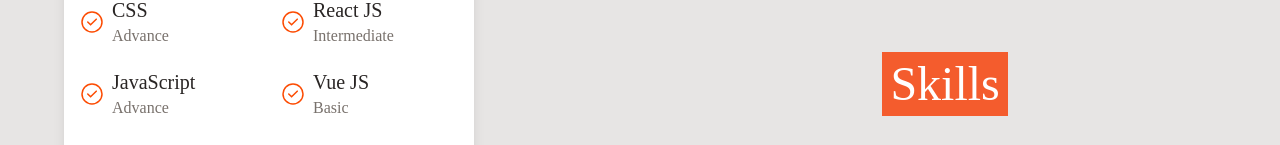
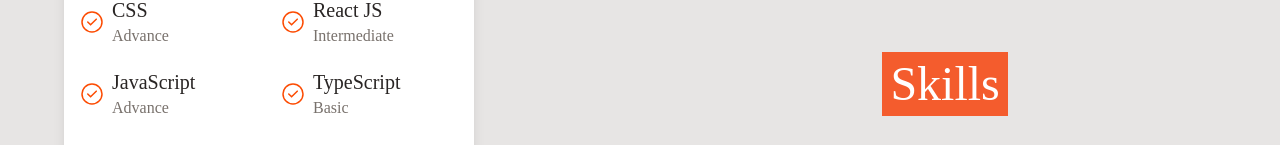
Before and after one commit to SurjeetMandal/surjeet_portfolio_3.0, a React (Vite) app: page / in a window 1280 px wide. Both pictures are taken after a click on the element "Skills". Shown: the part 5247-5392 px from the top of the page. Built offline with nearby package versions, Linux system fonts and the light colour scheme; a web font is replaced by a local one.

Commit message:
add new skill

```diff
--- a/src/components/Skills.jsx
+++ b/src/components/Skills.jsx
@@ -50,7 +50,7 @@
               {[
                 { name: "SCSS", level: "Intermediate" },
                 { name: "React JS", level: "Intermediate" },
-                { name: "Vue JS", level: "Basic" },
+                { name: "TypeScript", level: "Basic" },
                 { name: "MySQL", level: "Basic" },
               ].map((skill, index) => (
                 <motion.div key={index} className="flex gap-2" variants={itemVariants}>
```
